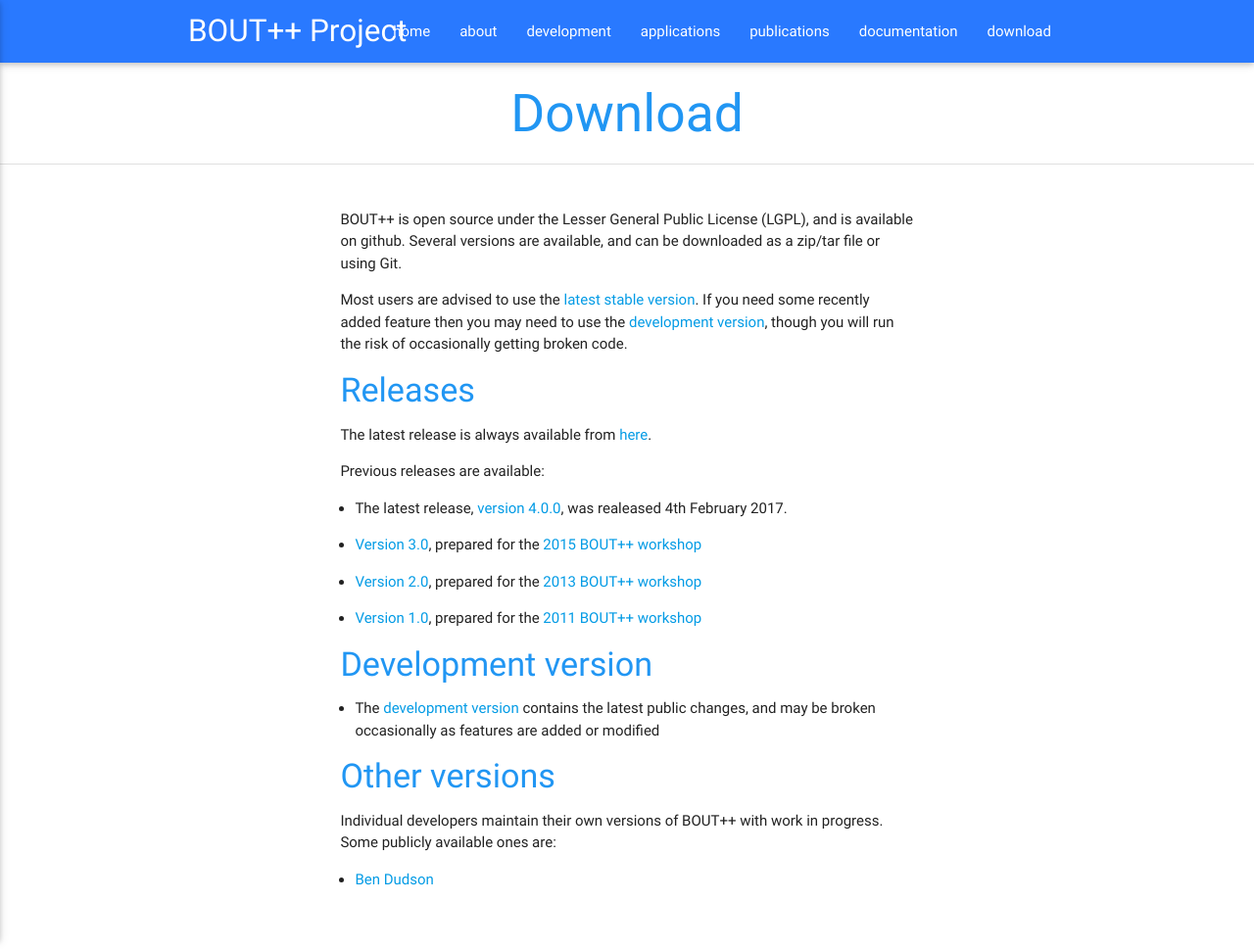
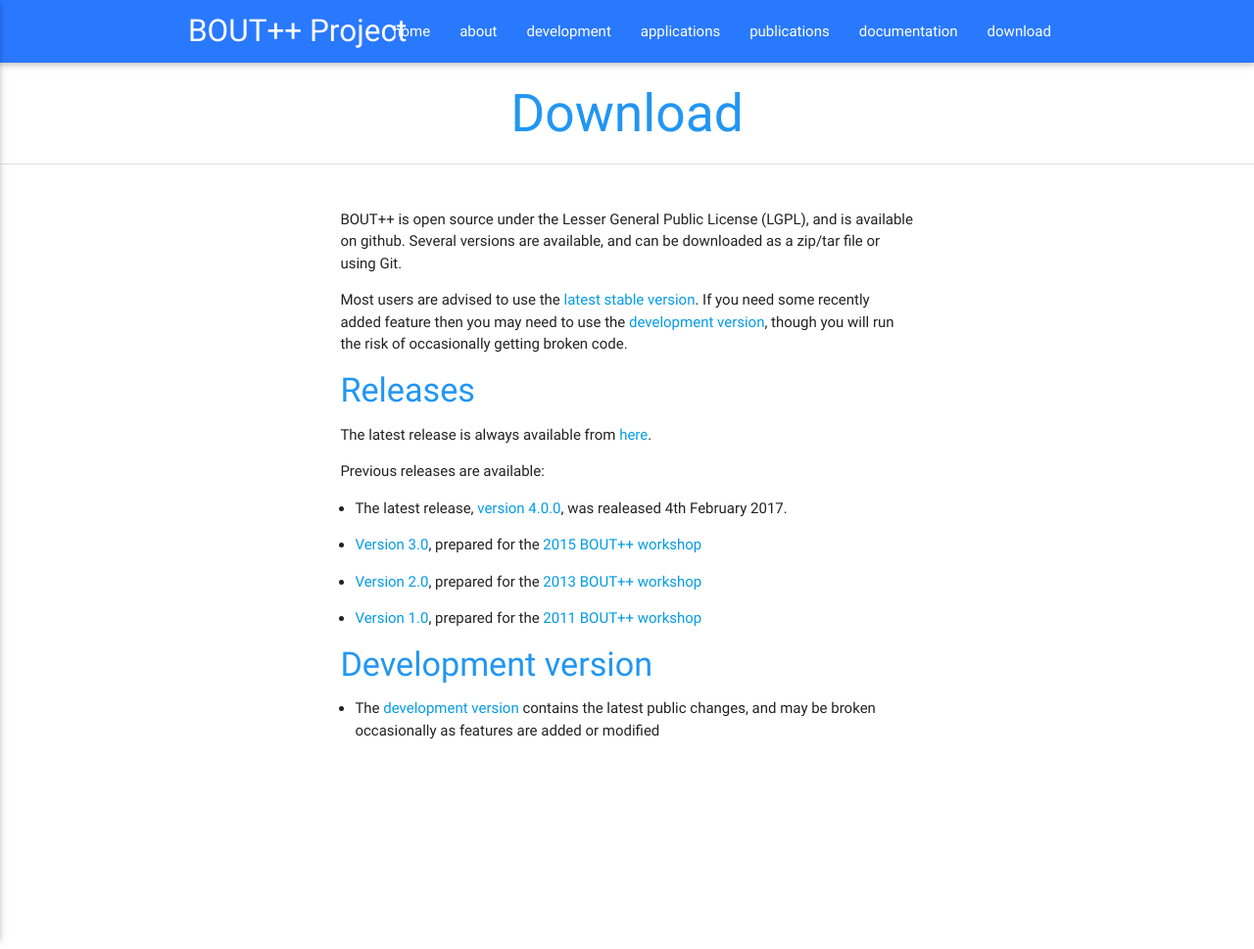
Before and after one commit to boutproject/boutproject.github.io, a Jekyll site: the page built from download/index.md, in a window 1280 px wide. Shown: the whole page at 98% size. Built offline with Jekyll 4.4.1, drawn with Linux system fonts in a browser that asks for light colours; after the commit the page ends 900 px from its top, so only the background shows below that.

Commit message:
Remove "Other versions" section from downloads

```diff
--- a/download/index.md
+++ b/download/index.md
@@ -27,12 +27,6 @@ Previous releases are available:
 * The [development version][development] contains the latest public changes,
   and may be broken occasionally as features are added or modified
 
-#### Other versions
-
-Individual developers maintain their own versions of BOUT++ with work in progress. Some publicly available ones are:
-
-* [Ben Dudson](https://github.com/bendudson/BOUT)
-
 [latest]: https://github.com/boutproject/BOUT-dev/releases/latest
 [development]: https://github.com/boutproject/BOUT-dev/tree/next
 [v4.0.0]: https://github.com/boutproject/BOUT-dev/releases/tag/v4.0.0
```
